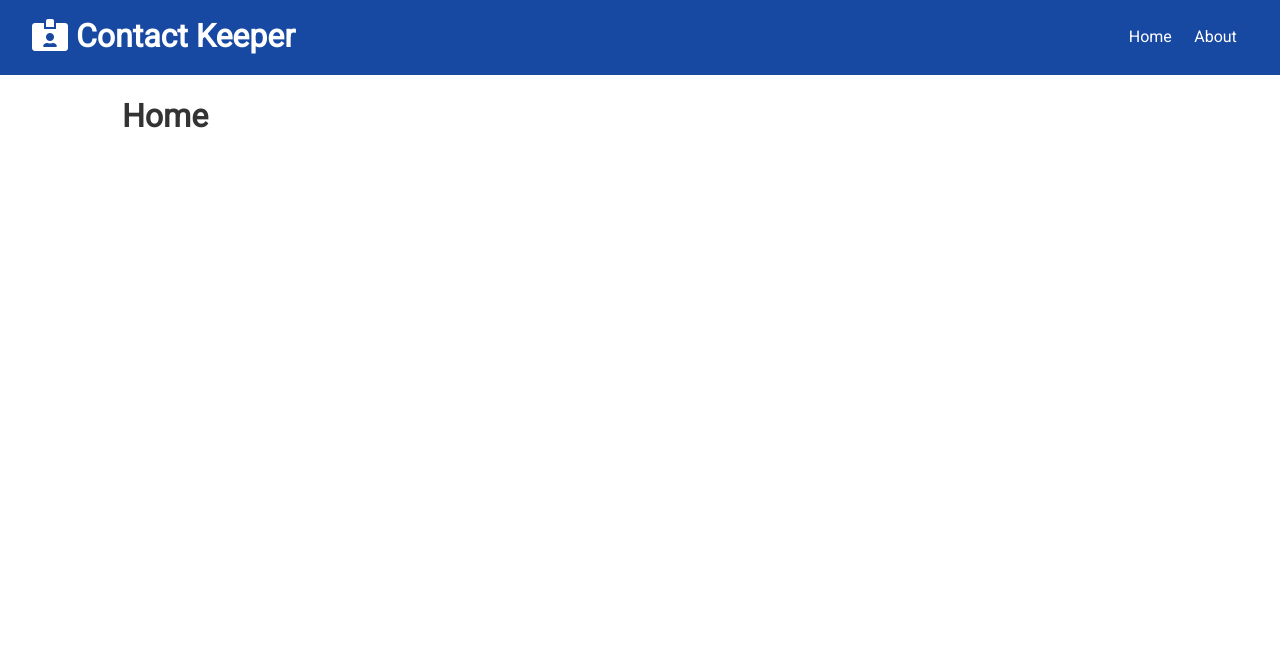
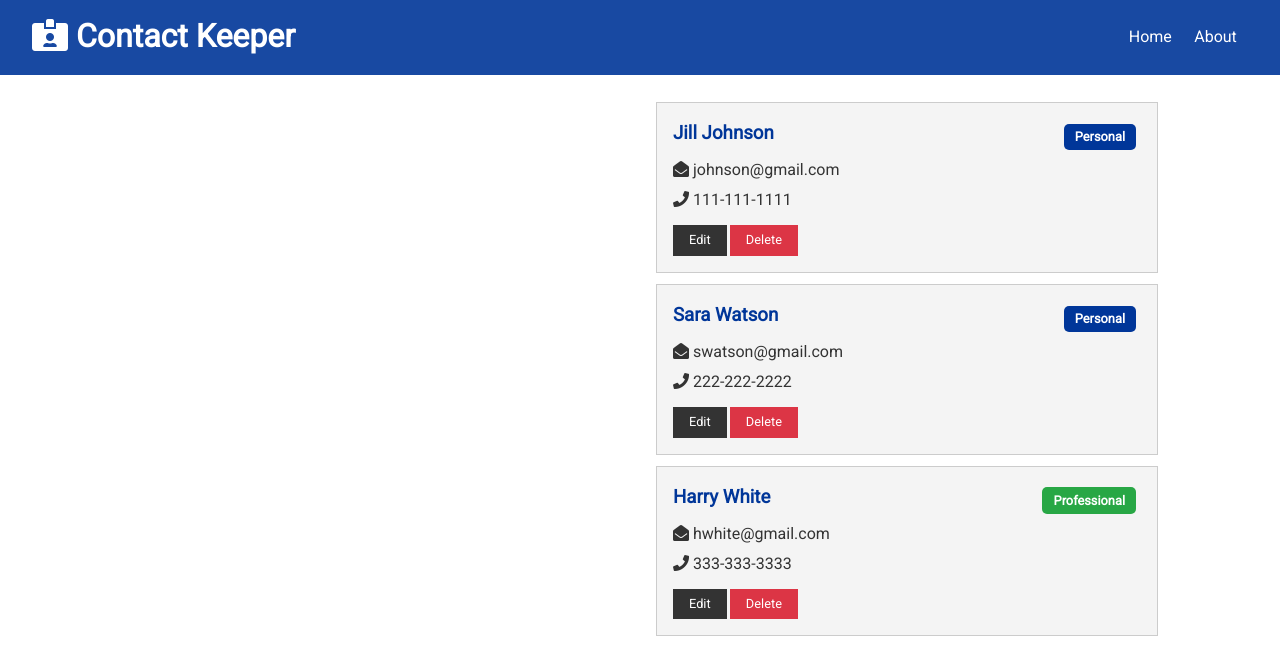
Before and after one commit to Belchenkov/react_contact_keeper, a React (Create React App) app in the folder client/: page / in a window 1280 px wide. Shown: the top 658 px of the page. Built offline with nearby package versions, Linux system fonts and the light colour scheme.

Commit message:
Contacts & ContactItem Components

```diff
--- /dev/null
+++ b/client/src/components/contacts/ContactItem.js
@@ -0,0 +1,36 @@
+import React from 'react';
+import PropTypes from 'prop-types';
+
+const ContactItem = ({ contact }) => {
+    const { id, name, email, phone, type } = contact;
+
+    return (
+        <div className="card bg-light">
+            <h3 className="text-primary text-left">
+                { name }{' '}
+                <span
+                    style={{ float: 'right' }}
+                    className={'badge ' + (type === 'professional' ? 'badge-success' : 'badge-primary')}
+            >{ type.charAt(0).toUpperCase() + type.slice(1) }</span>
+            </h3>
+            <ul className="list">
+                { email && (<li>
+                    <i className="fas fa-envelope-open" /> { email }
+                </li>) }
+                { phone && (<li>
+                    <i className="fas fa-phone" /> { phone }
+                </li>) }
+            </ul>
+            <p>
+                <button className="btn btn-dark btn-sm">Edit</button>
+                <button className="btn btn-danger btn-sm">Delete</button>
+            </p>
+        </div>
+    );
+};
+
+ContactItem.propTypes = {
+    contact: PropTypes.object.isRequired
+};
+
+export default ContactItem;
--- /dev/null
+++ b/client/src/components/contacts/Contacts.js
@@ -0,0 +1,22 @@
+import React, { Fragment, useContext } from 'react';
+
+import ContactContext from '../../context/contact/contactContext';
+import ContactItem from './ContactItem';
+
+const Contacts = () => {
+    const contactContext = useContext(ContactContext);
+    const { contacts } = contactContext;
+
+    return (
+        <Fragment>
+            { contacts.map(contact => (
+                <ContactItem
+                    contact={contact}
+                    key={contact.id}
+                />
+            )) }
+        </Fragment>
+    );
+};
+
+export default Contacts;
--- a/client/src/components/pages/Home.js
+++ b/client/src/components/pages/Home.js
@@ -1,9 +1,15 @@
 import React from 'react';
+import Contacts from '../contacts/Contacts';
 
 const Home = () => {
     return (
-        <div>
-            <h1>Home</h1>
+        <div className="grid-2">
+            <div>
+                {/* ContactForm */}
+            </div>
+            <div>
+                <Contacts />
+            </div>
         </div>
     );
 };
--- a/client/src/context/contact/ContactState.js
+++ b/client/src/context/contact/ContactState.js
@@ -17,18 +17,21 @@
             {
                 id: 1,
                 name: 'Jill Johnson',
+                email: 'johnson@gmail.com',
                 phone: '111-111-1111',
                 type: 'personal',
             },
             {
                 id: 2,
                 name: 'Sara Watson',
+                email: 'swatson@gmail.com',
                 phone: '222-222-2222',
                 type: 'personal',
             },
             {
                 id: 3,
                 name: 'Harry White',
+                email: 'hwhite@gmail.com',
                 phone: '333-333-3333',
                 type: 'professional',
             }
```
